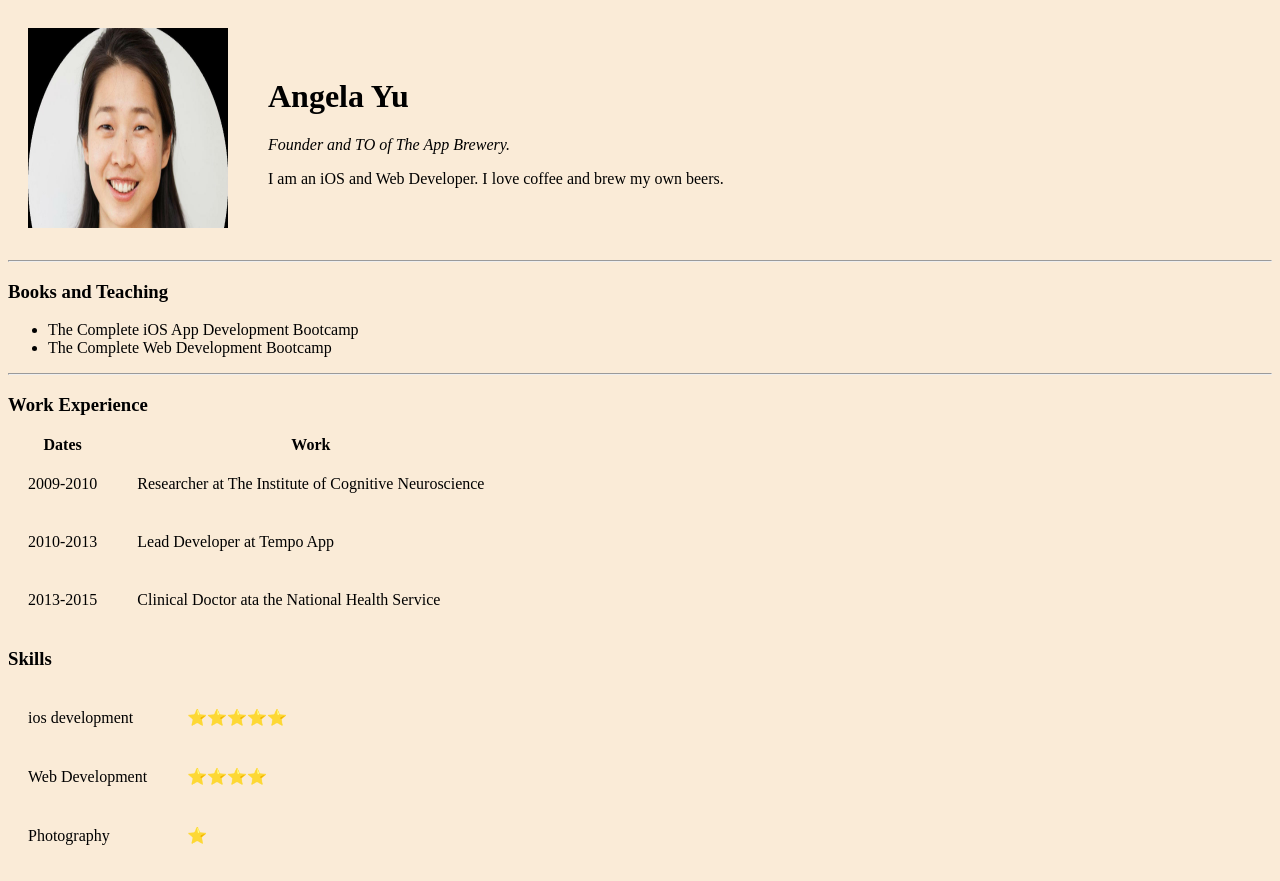
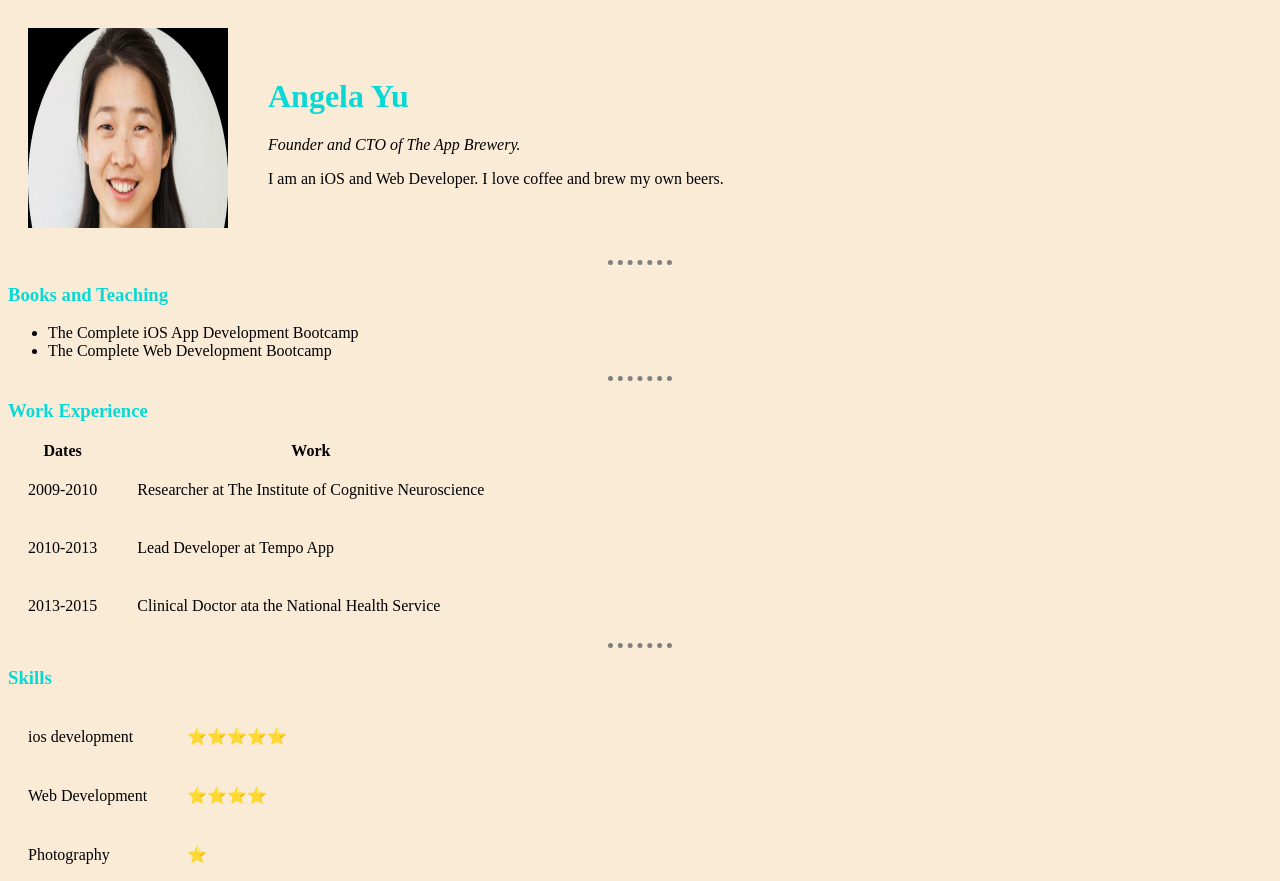
Before and after one commit to tamzidpeace/Font-End, a PHP site: page / in a window 1280 px wide. Shown: the top 881 px of the page. Before the commit the page ends 845 px from the top, so only its background shows below. Run offline with PHP 8.4, Linux system fonts and the light colour scheme.

Commit message:
adding some css staff

```diff
--- /dev/null
+++ b/css/style.css
@@ -0,0 +1,40 @@
+table, th, td {
+    border: 0px solid black;
+    border-collapse: collapse;
+}
+
+td {
+    padding: 20px;
+}
+
+body {
+    background-color: antiquewhite;
+}
+
+hr {
+    border-style: none;
+    border-top-style: dotted;
+    border-color: grey;
+    border-width: 5px;
+    width: 5%;
+}
+h1, h3{
+    color: #08d9d6;
+}
+
+img {
+    background-color: red;
+}
+
+
+#apple {
+    height: 500px;
+    width: 500px;
+}
+
+#apple:hover{
+    background-color: #08d9d6;
+}
+
+/*
+01911800026*/
--- a/index.php
+++ b/index.php
@@ -6,19 +6,7 @@
           content="width=device-width, user-scalable=no, initial-scale=1.0, maximum-scale=1.0, minimum-scale=1.0">
     <meta http-equiv="X-UA-Compatible" content="ie=edge">
     <title>Document</title>
-    <style>
-        table, th, td {
-            border: 0px solid black;
-            border-collapse: collapse;
-        }
-
-        td {
-            padding: 20px;
-        }
-        body {
-            background-color: antiquewhite;
-        }
-    </style>
+    <link rel="stylesheet" href="css/style.css">
 </head>
 <body>
 
@@ -27,7 +15,7 @@
         <td><img src="images/Angela%20yu.jpg" alt="Angela Yu" style="height: 200px; width: 200px"></td>
         <td>
             <h1>Angela Yu</h1>
-            <em>Founder and TO of The App Brewery.</em>
+            <em>Founder and CTO of The App Brewery.</em>
             <p>I am an iOS and Web Developer. I love coffee and brew my own beers.</p>
         </td>
     </tr>
@@ -66,6 +54,8 @@
 
 </table>
 
+<hr>
+
 <table>
     <h3>Skills</h3>
     <tr>
@@ -85,5 +75,8 @@
 
 </table>
 
+<img id="apple" src="https://emojipedia-us.s3.dualstack.us-west-1.amazonaws.com/thumbs/120/apple/155/green-apple_1f34f.png" alt="">
+
+
 </body>
 </html>
```
Also changed, not shown: images/120px-Yellow_Transparent.jpg (added).
